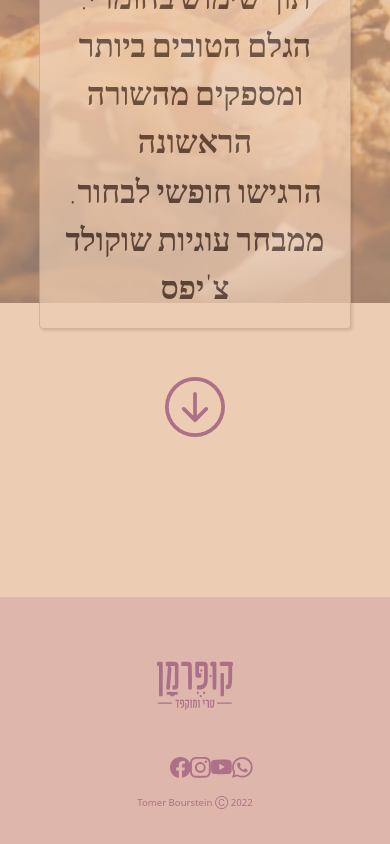
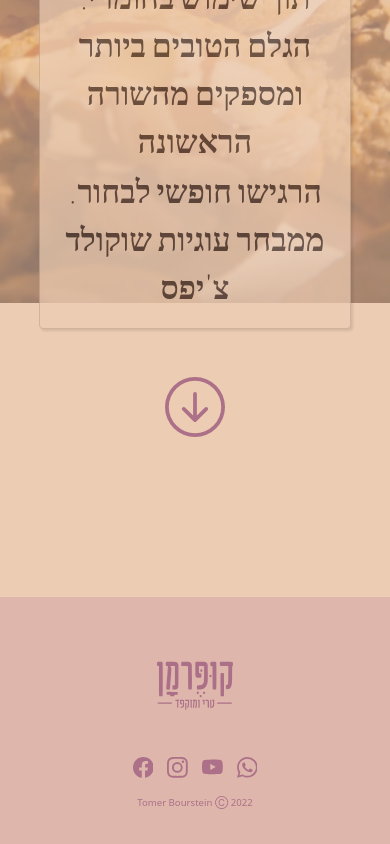
Before and after one commit to tomerbourstein/food-app, a React (Create React App) app: page / in a window 390 px wide. Shown: the part 447-1291 px from the top of the page. Built offline with nearby package versions, Linux system fonts and the light colour scheme; no server answers.

Commit message:
adjust footer social media logos size

```diff
--- a/src/components/Footer/Footer.module.css
+++ b/src/components/Footer/Footer.module.css
@@ -31,3 +31,9 @@ footer {
 .logos svg:hover {
   color: #ffefe2;
 }
+
+@media (max-width:500px) {
+  .logos {
+    width: 32vw;
+  }
+}
```
